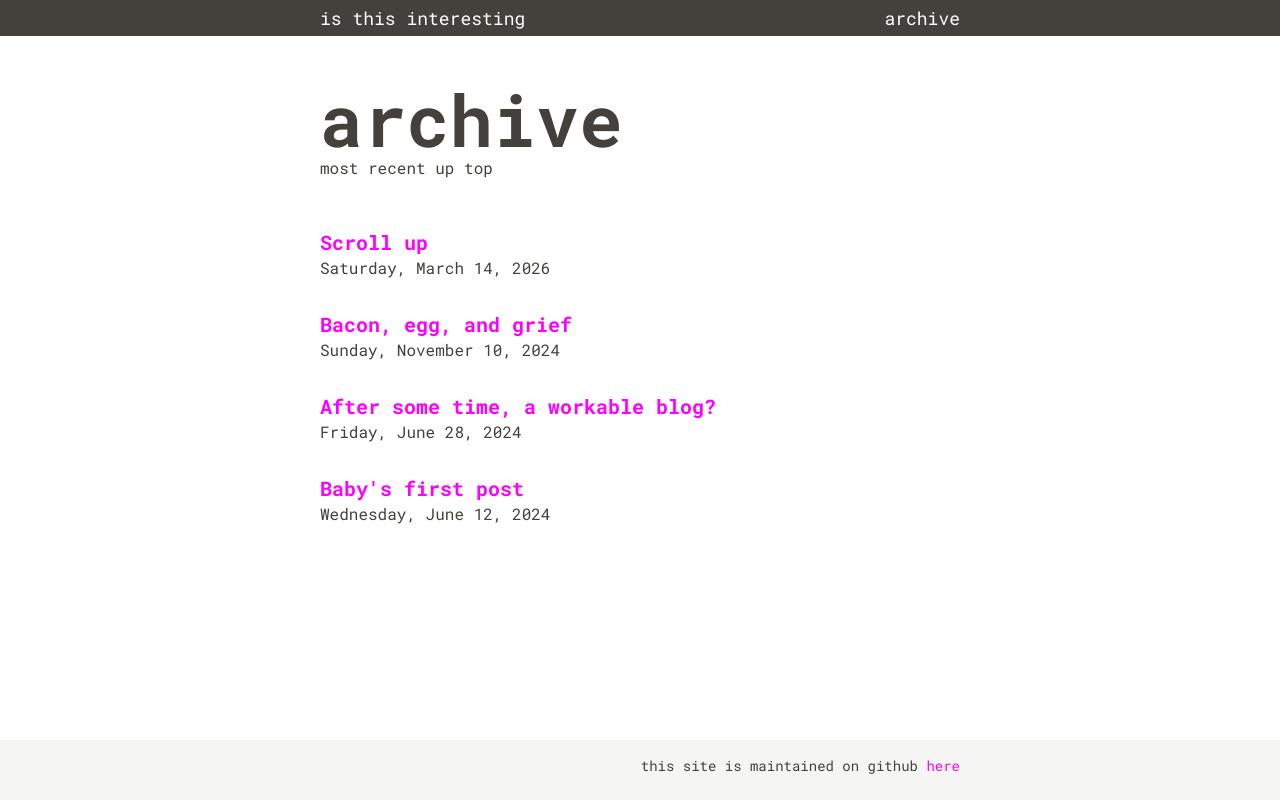
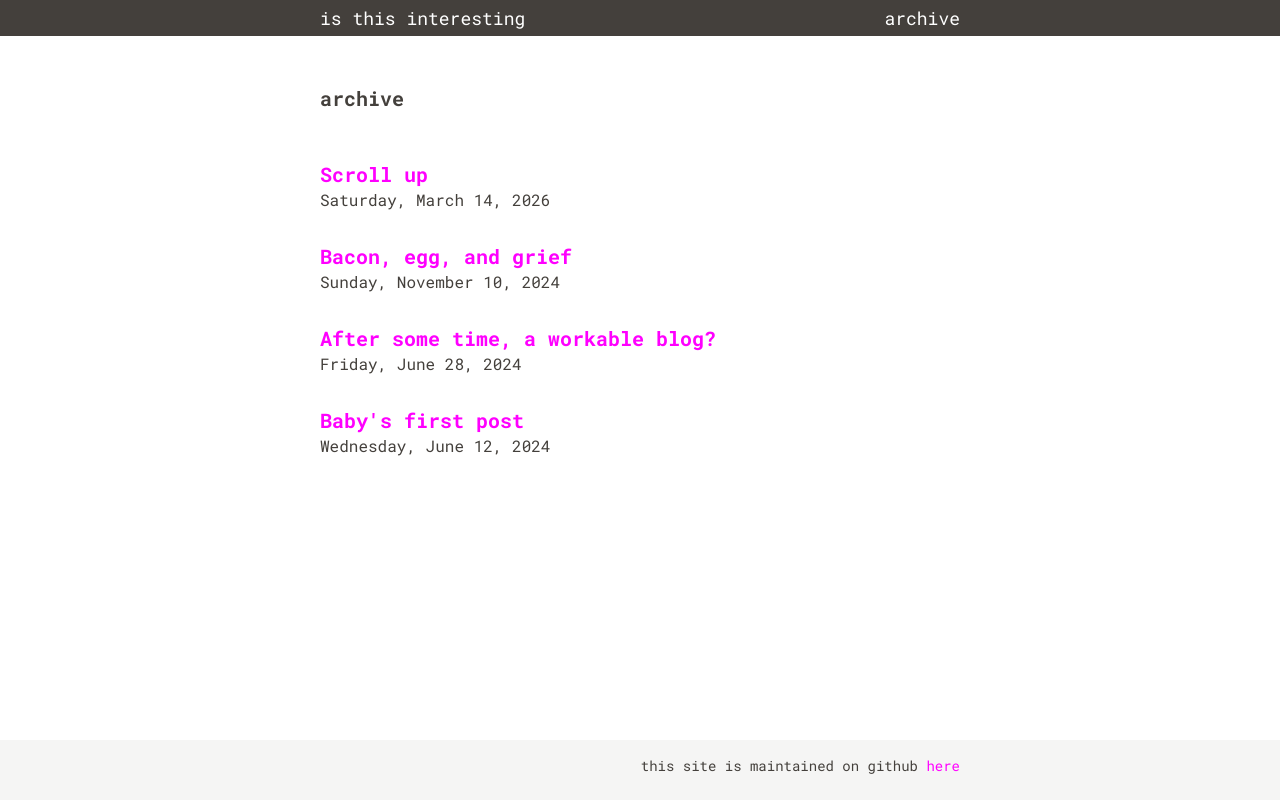
Before and after one commit to bairdlangenbrunner/isthisinteresting, a Next.js app: page /isthisinteresting/archive in a window 1280 px wide. Built offline with nearby package versions, Linux system fonts and the light colour scheme.

Commit message:
updating scrolling

```diff
--- a/app/archive/page.tsx
+++ b/app/archive/page.tsx
@@ -12,8 +12,8 @@ export default async function ArchivePage() {
     <>
       <div className="paragraph-widths mx-auto">
         <div className="my-[2em] sm:my-[3em]">
-          <h1 className="text-7xl">archive</h1>
-          <div>most recent up top</div>
+          <h1 className="text-base sm:text-xl">archive</h1>
+          {/* <div className="text-base sm:text-xl">most recent up top</div> */}
         </div>
 
         {/* <PostsList posts={posts}  /> */}
--- a/app/page.tsx
+++ b/app/page.tsx
@@ -15,7 +15,7 @@ export default async function Home() {
         <div className="flex flex-col gap-[2rem]">
           <div>
             <div className="text-sm sm:text-base mb-[1.5rem] sm:mb-[2rem] mt-[1.5rem] sm:mt-[3rem]">
-              <div>welcome to my personal and slightly chaotic blog :)</div>
+              <div>welcome to my personal and very inconsistently updated blog :)</div>
               <div className="mt-[1.5rem] sm:mt-[3rem]">most recent post here:</div>
             </div>
             <ol>
```
